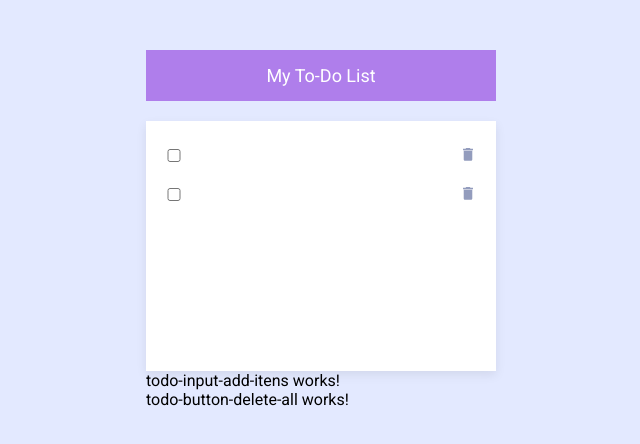
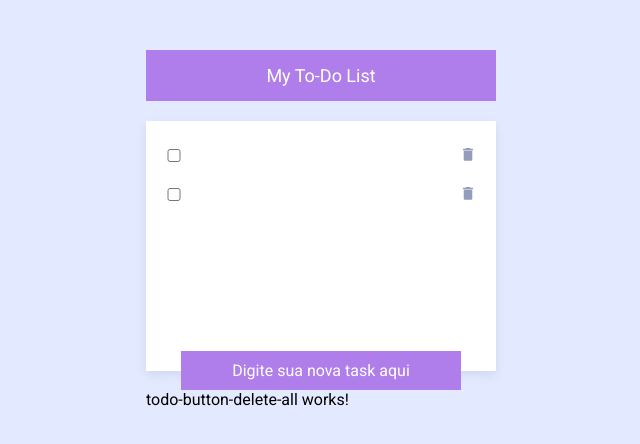
Before and after one commit to Toshiio/Projeto-Angular-To-Do, an Angular app in the folder ListToDo/: page / in a window 1280 px wide. Shown: the top 444 px of the page, without its empty margins (319-959 px from the left). Built offline with nearby package versions, Linux system fonts and the light colour scheme.

Commit message:
Botão do ToDo Input alterado

```diff
--- a/ListToDo/src/app/modules/home/components/todo-input-add-itens/todo-input-add-itens.component.html
+++ b/ListToDo/src/app/modules/home/components/todo-input-add-itens/todo-input-add-itens.component.html
@@ -1 +1 @@
-<p>todo-input-add-itens works!</p>
+<input type="text" placeholder="Digite sua nova task aqui">
--- a/ListToDo/src/app/modules/home/components/todo-input-add-itens/todo-input-add-itens.component.scss
+++ b/ListToDo/src/app/modules/home/components/todo-input-add-itens/todo-input-add-itens.component.scss
@@ -0,0 +1,25 @@
+@import '../../../../../dist/scss/variaveis.scss';
+
+:host{
+    display: flex;
+    justify-content: center;
+    margin-top: -20px;
+
+    input{
+        width: 80%;
+
+        border: none;
+        background-color: $third-background-color;
+
+        font-size: 16px;
+        color: $second-text-color;
+        text-align: center;
+
+        padding: 10px;
+        box-sizing: border-box;
+
+        &::placeholder{
+            color: $second-text-color;
+        }
+    }
+}
```
